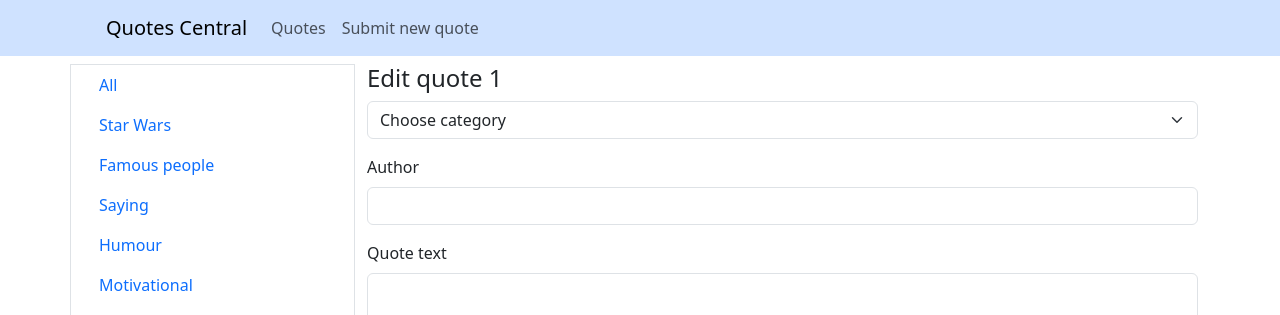
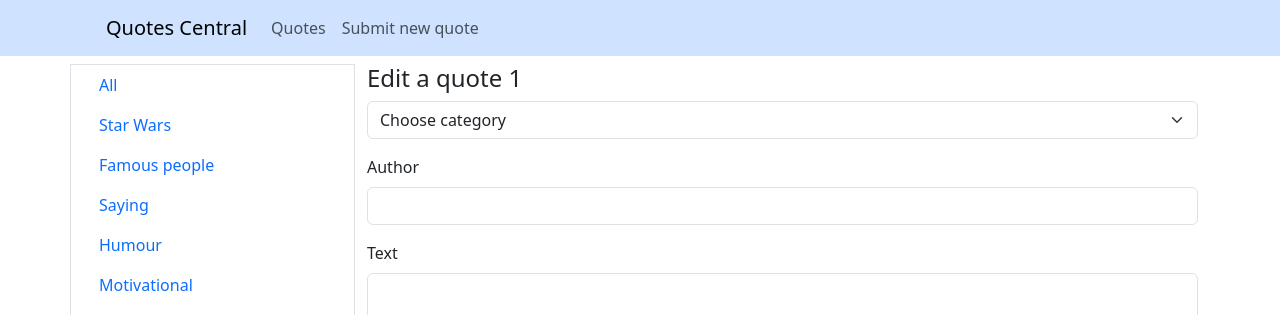
Before and after one commit to SagynalievTaalaibek/quotes-firebase, a React (Vite) app: page /quote/1/edit in a window 1280 px wide. Shown: the top 315 px of the page. Built offline with nearby package versions, Linux system fonts and the light colour scheme.

Commit message:
add request post quotes.json

```diff
--- a/package.json
+++ b/package.json
@@ -10,6 +10,7 @@
     "preview": "vite preview"
   },
   "dependencies": {
+    "axios": "^1.6.2",
     "bootstrap": "^5.3.2",
     "prettier": "^3.1.0",
     "react": "^18.2.0",
--- /dev/null
+++ b/src/axiosApiPost.ts
@@ -0,0 +1,7 @@
+import axios from 'axios';
+
+const axiosApi = axios.create({
+  baseURL: 'https://attractor-taalaibek-default-rtdb.europe-west1.firebasedatabase.app/'
+});
+
+export default axiosApi;
--- a/src/containers/QuoteForm/QuoteForm.tsx
+++ b/src/containers/QuoteForm/QuoteForm.tsx
@@ -2,13 +2,14 @@ import { useParams } from 'react-router-dom';
 import React, { useState } from 'react';
 import categories from '../../categories';
 import { Quote } from '../../types';
+import axiosApiPost from '../../axiosApiPost';
 
 const QuoteForm = () => {
   const params = useParams();
   const [quote, setQuote] = useState<Quote>({
     category: '',
     author: '',
-    quoteText: '',
+    text: '',
   });
 
   const onChange = (event: React.ChangeEvent<HTMLInputElement | HTMLTextAreaElement | HTMLSelectElement>) => {
@@ -20,14 +21,31 @@ const QuoteForm = () => {
 
   const onSubmit = async (event: React.FormEvent) => {
     event.preventDefault();
-    console.log(quote);
+
+    try {
+      if (params.id) {
+        /*await axiosApiPost.put('quotes/' + params.id + '.json', quote);*/
+        console.log('PUT');
+      } else {
+        console.log(quote);
+        await axiosApiPost.post('quotes.json', quote);
+      }
+    } catch (e) {
+      alert("Post Form error " + e);
+    } finally {
+      setQuote({
+        category: '',
+        author: '',
+        text: '',
+      });
+    }
   };
 
 
   let title = 'Submit new quote';
 
   if (params.id) {
-    title = 'Edit quote';
+    title = 'Edit a quote';
   }
 
   return (
@@ -64,15 +82,15 @@ const QuoteForm = () => {
           />
         </div>
         <div className='mb-3'>
-          <label htmlFor='quoteText' className='form-label'>
-            Quote text
+          <label htmlFor='text' className='form-label'>
+            Text
           </label>
           <textarea
-            name='quoteText'
-            id='quoteText'
+            name='text'
+            id='text'
             className='form-control'
             required
-            value={quote.quoteText}
+            value={quote.text}
             onChange={onChange}
           />
         </div>
--- a/src/containers/Quotes/Quotes.tsx
+++ b/src/containers/Quotes/Quotes.tsx
@@ -1,16 +1,28 @@
 import { Link, useParams } from 'react-router-dom';
+import categories from '../../categories';
 
 const Quotes = () => {
   const params = useParams();
-  console.log(params.id);
+
+  const title = categories.reduce((acc, category) => {
+    if (category.id === params.id) {
+      acc = category.title;
+    } else if (!params.id) {
+      acc = 'All';
+    }
+
+    return acc;
+  }, '');
 
 
   return (
     <div>
-      <h4>Category   {params.id}</h4>
-      <Link to={`/quote/${params.id}/edit`} className="btn btn-primary">
-        Edit
-      </Link>
+      <h4>{title}</h4>
+      <div>
+        <Link to={'/quote/{quote.id}/edit'} className='btn btn-primary'>
+          Edit
+        </Link>
+      </div>
     </div>
   );
 };
--- a/src/types.d.ts
+++ b/src/types.d.ts
@@ -1,5 +1,5 @@
 export interface Quote {
   category: string;
   author: string;
-  quoteText: string;
+  text: string;
 }
```
Also changed, not shown: 1 other file (tests, documents, lock files or other folders).
